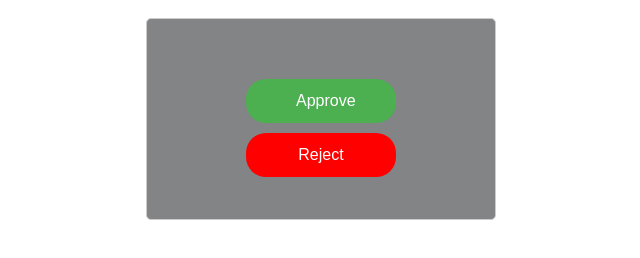
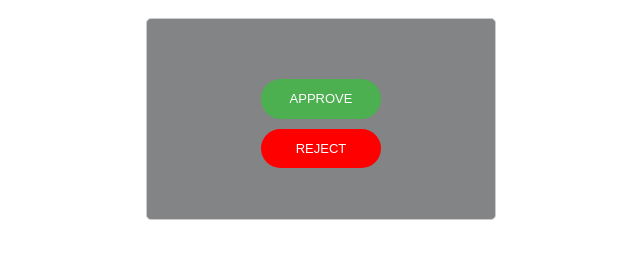
Before and after one commit to praveenrachamreddy/pipeline_tasks_yaml, a plain HTML site: page approval_task_code/index.html in a window 1280 px wide. Shown: the part 118-376 px from the top of the page, without its empty margins (319-959 px from the left). Drawn offline with nearby package versions, Linux system fonts and the light colour scheme.

Commit message:
Update index.html

```diff
--- a/approval_task_code/index.html
+++ b/approval_task_code/index.html
@@ -102,7 +102,7 @@
 
       button
       {
-        margin-top: 10px;
+/*         margin-top: 10px;
         padding: 10px 50px;
         color: #fff;
         border: none;
@@ -112,7 +112,24 @@
         border-radius: 20px;
         display: inline;
         cursor: pointer;
-        width: 150px;
+        width: 150px; */
+
+
+        margin-top: 10px;
+        padding: 10px 0px;
+        color: #fff;
+        border: none;
+        text-transform: uppercase;
+        font-size: 13px;
+        text-align: center;
+        text-decoration: none;
+        display: inline-block;
+        border-radius: 22px;
+        display: inline;
+        cursor: pointer;
+        transition: all 0.4s;
+        height: 120px;
+        width: 120px;
       }
 
       button[value="true"]
```
